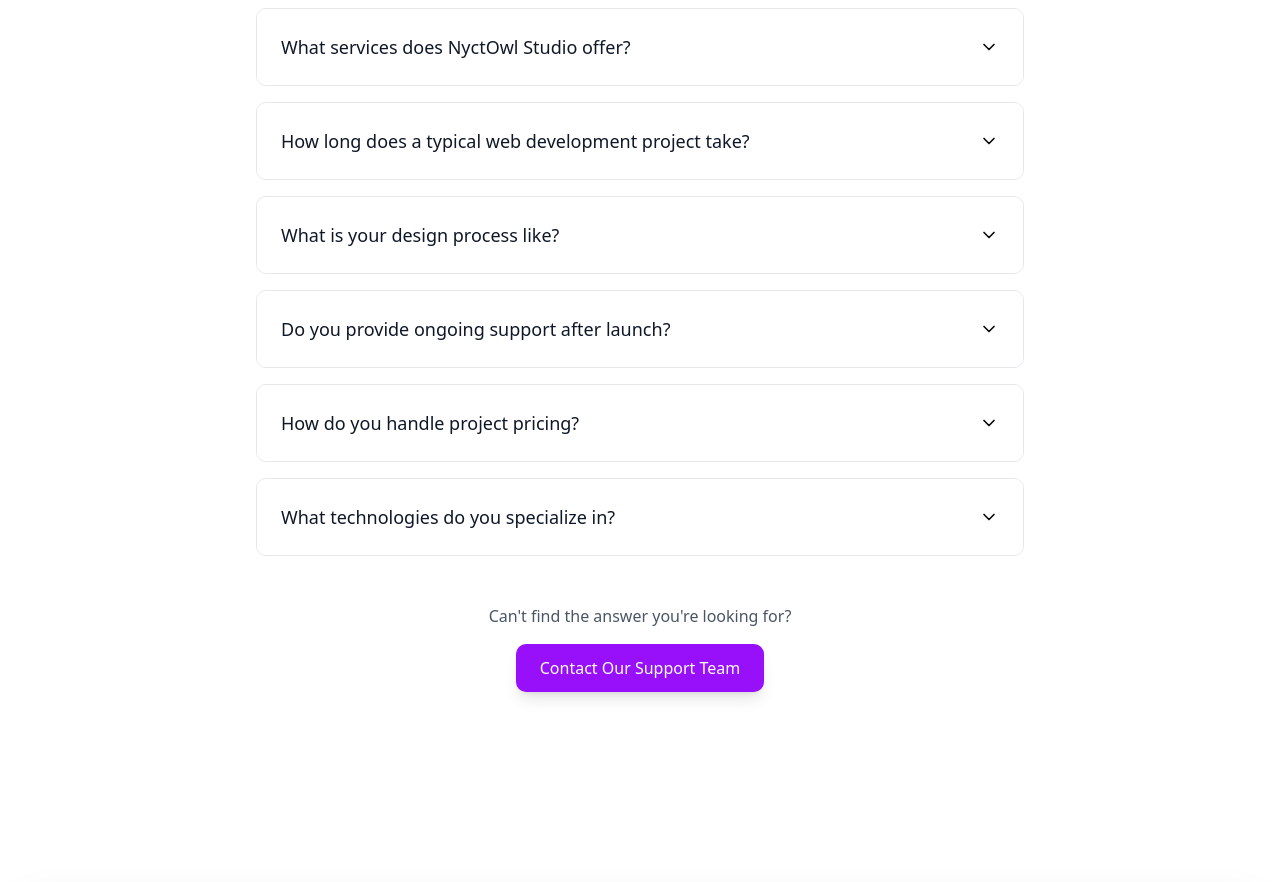
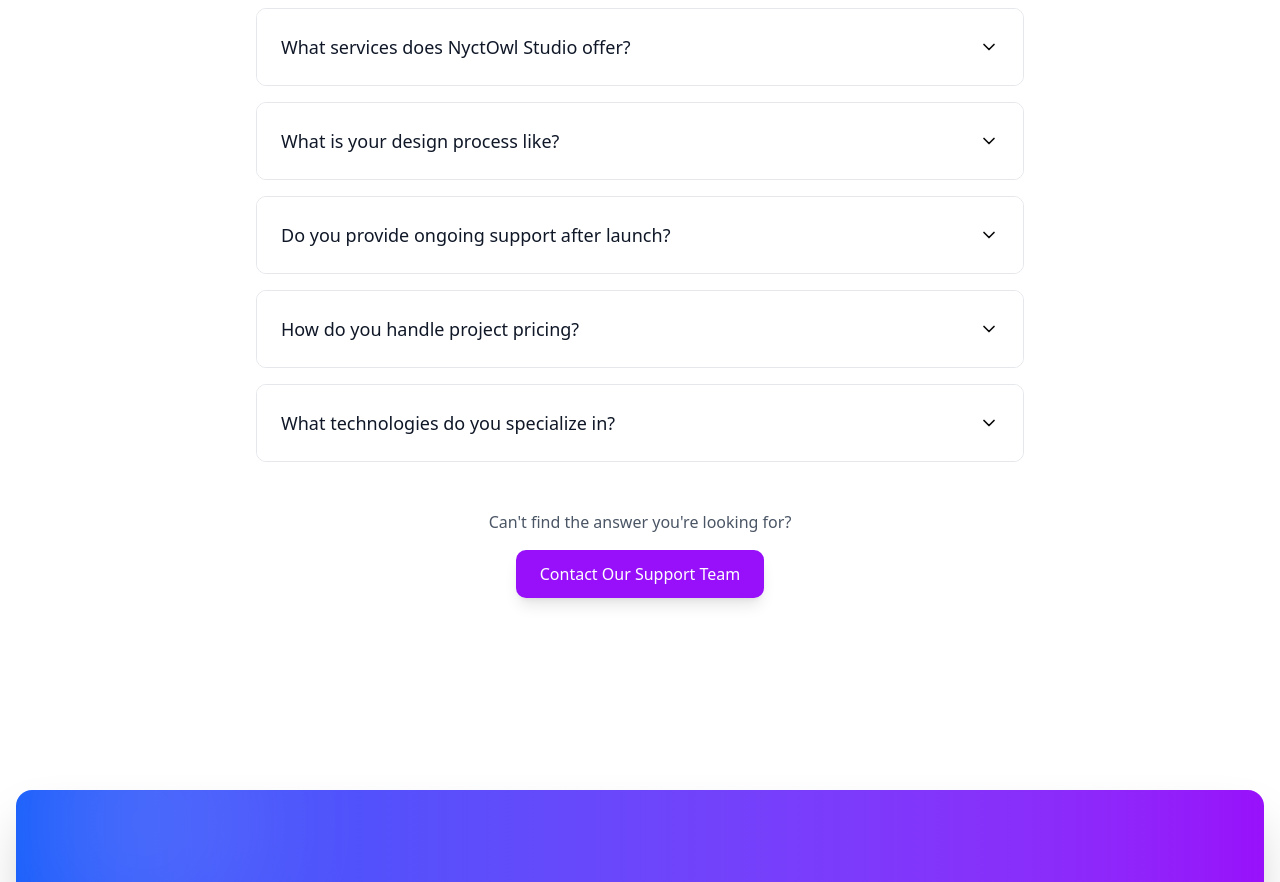
Before and after one commit to DityaPerdana/web-portofolio-they-said, a Next.js app: page / in a window 1280 px wide. Shown: the part 3640-4522 px from the top of the page. Built offline with nearby package versions, Linux system fonts and the light colour scheme.

Commit message:
final commit i think(16)

```diff
--- a/components/FaqAccordions.tsx
+++ b/components/FaqAccordions.tsx
@@ -16,12 +16,6 @@
     answer:
       "We provide a comprehensive range of digital services including web development, mobile app development, UI/UX design, video editing, digital marketing, and IT infrastructure solutions. Our team specializes in creating custom digital experiences tailored to your specific business needs.",
     category: "Services",
-  },
-  {
-    question: "How long does a typical web development project take?",
-    answer:
-      "Project timelines vary based on complexity and scope. A simple website might take 4-6 weeks, while more complex web applications can take 3-6 months. During our initial consultation, we'll provide a detailed timeline based on your specific requirements.",
-    category: "Process",
   },
   {
     question: "What is your design process like?",
```
